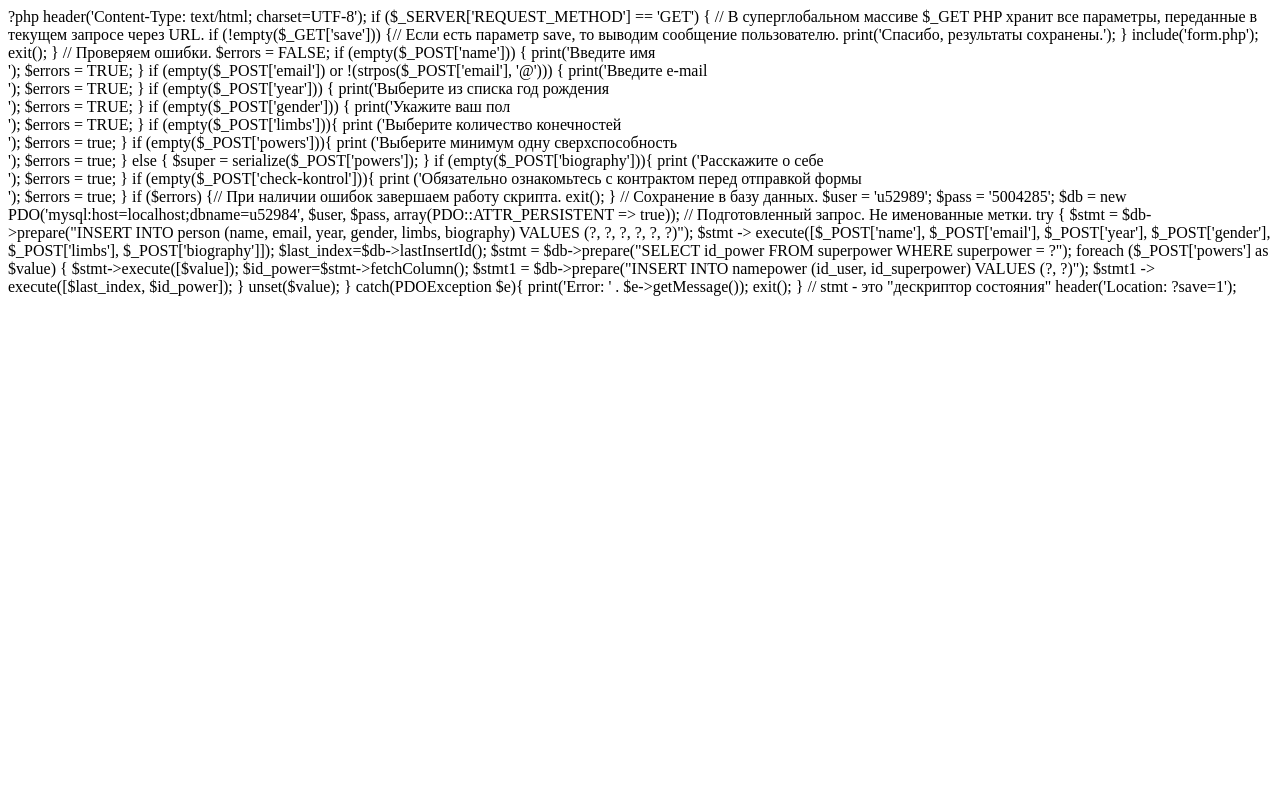
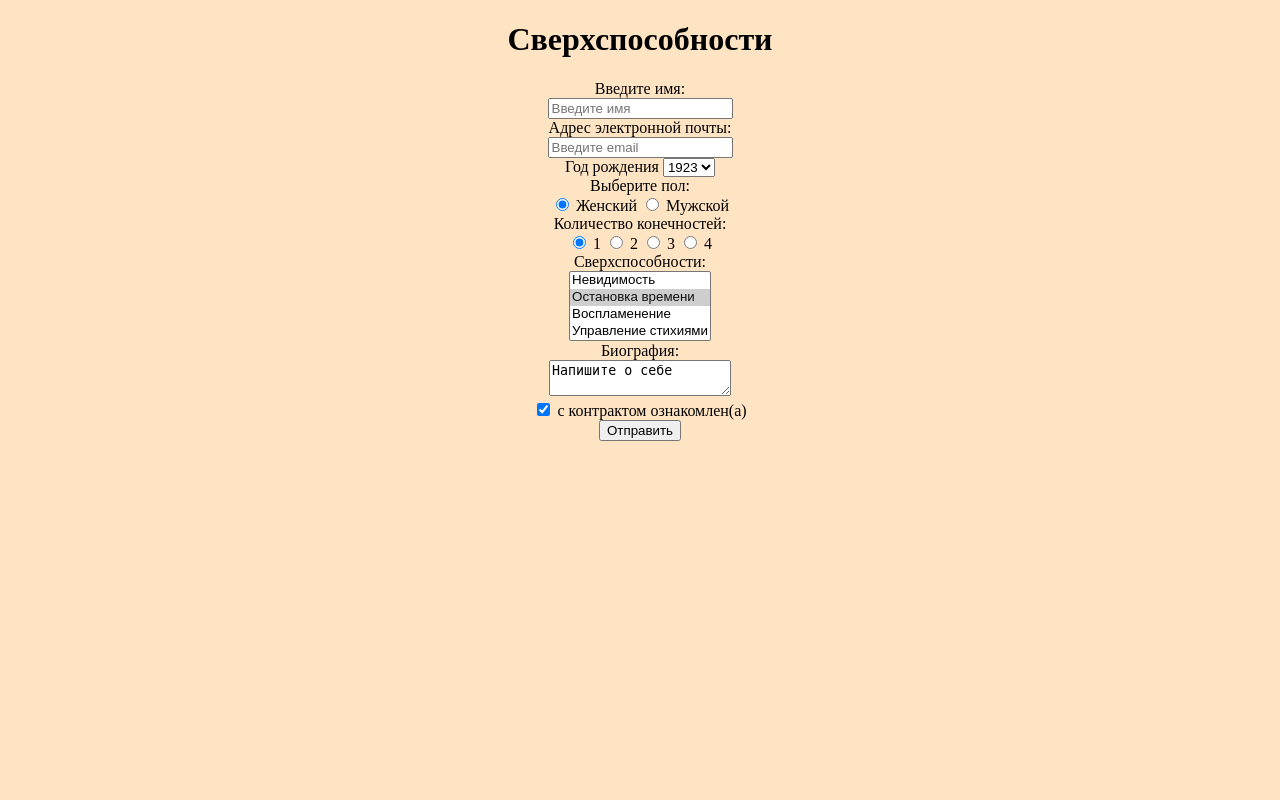
Before and after one commit to vadiksavintsev/baclend_zadanie_3, a PHP site: page / in a window 1280 px wide. Run offline with PHP 8.4, Linux system fonts and the light colour scheme.

Commit message:
Update index.php

```diff
--- a/index.php
+++ b/index.php
@@ -1,4 +1,4 @@
-?php
+<?php
 header('Content-Type: text/html; charset=UTF-8');
 if ($_SERVER['REQUEST_METHOD'] == 'GET') {
 // В суперглобальном массиве $_GET PHP хранит все параметры, переданные в текущем запросе через URL.
@@ -50,8 +50,8 @@ if ($errors) {// При наличии ошибок завершаем рабо
 }
 // Сохранение в базу данных.
 $user = 'u52989';
-$pass = '5004285';
-$db = new PDO('mysql:host=localhost;dbname=u52984', $user, $pass, array(PDO::ATTR_PERSISTENT => true));
+$pass = '5004286';
+$db = new PDO('mysql:host=localhost;dbname=u52989', $user, $pass, array(PDO::ATTR_PERSISTENT => true));
 // Подготовленный запрос. Не именованные метки.
 try {
     $stmt = $db->prepare("INSERT INTO person (name, email, year, gender, limbs, biography) VALUES (?, ?, ?, ?, ?, ?)");
@@ -72,3 +72,4 @@ exit();
 }
 // stmt - это "дескриптор состояния"
 header('Location: ?save=1');
+?>
```
